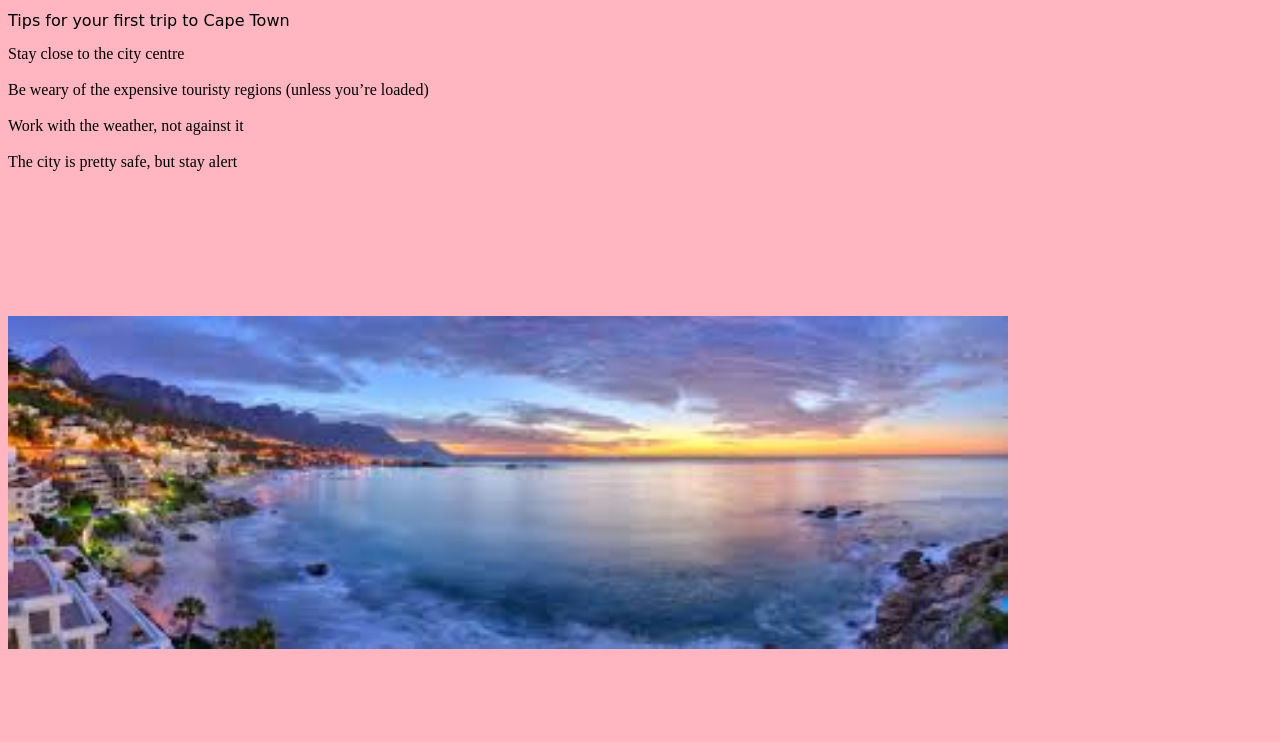
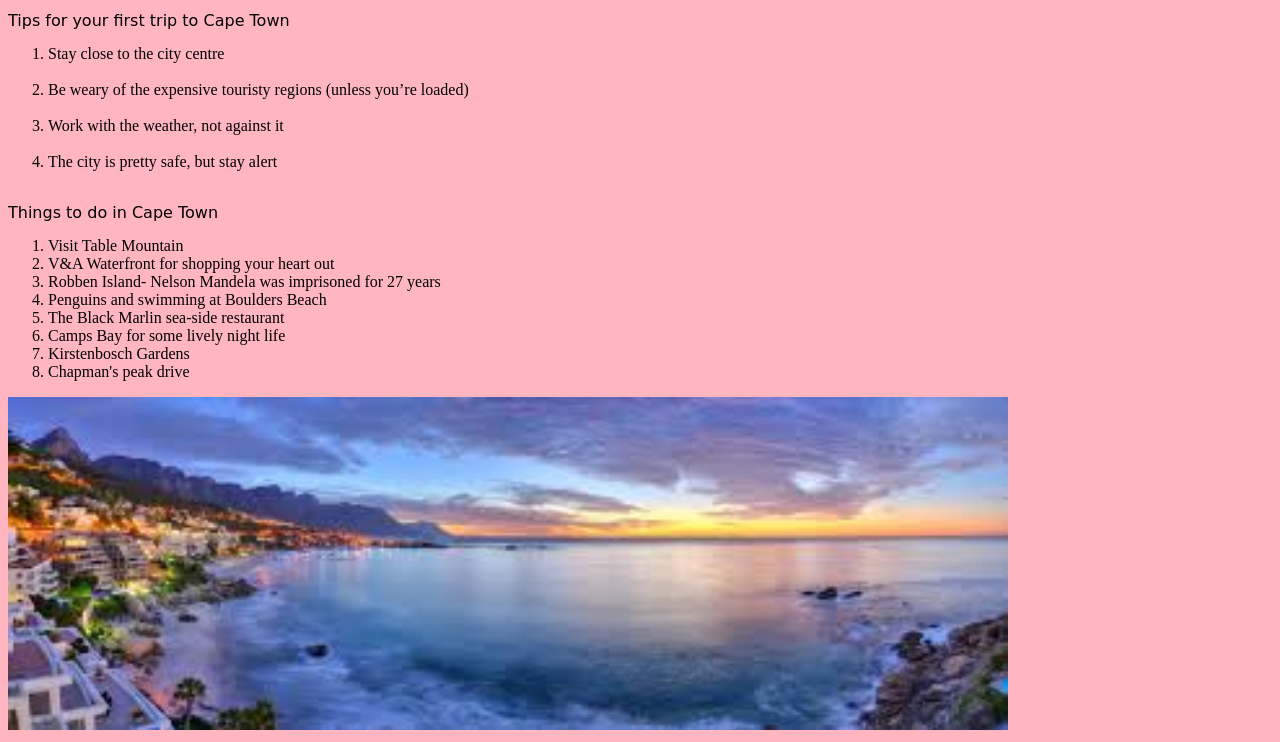
Before and after one commit to vrushti2011/group-project, a plain HTML site: page capetown.html in a window 1280 px wide. Shown: the part 195-937 px from the top of the page. Before the commit the page ends 856 px from the top, so only its background shows below. Drawn offline with Linux system fonts and the light colour scheme.

Commit message:
Cape Town edit

```diff
--- a/capetown.html
+++ b/capetown.html
@@ -13,12 +13,25 @@ Slowly rotating cable cars climb to the mountain’s flat top, from which there
     </p>
     <p> Tips for your first trip to Cape Town
       <ol class="list">
-        <li> Stay close to the city centre </li> <br>
+        <li>Stay close to the city centre </li> <br>
         <li>Be weary of the expensive touristy regions (unless you’re loaded) </li> <br>
         <li>Work with the weather, not against it</li> <br>
         <li>The city is pretty safe, but stay alert</li> <br>
       </ol>
     </p>
+    <p>
+      Things to do in Cape Town
+      <ol class="list">
+        <li> Visit Table Mountain </li>
+        <li> V&A Waterfront for shopping your heart out </li>
+        <li> Robben Island- Nelson Mandela was imprisoned for 27 years </li>
+        <li> Penguins and swimming at Boulders Beach </li>
+        <li> The Black Marlin sea-side restaurant </li>
+        <li> Camps Bay for some lively night life </li>
+        <li> Kirstenbosch Gardens </li>
+        <li> Chapman's peak drive </li>
+      </ol>
+    </p>
     <img src="download.jpeg" alt="Trulli" width="1000" height="333">
   </body>
 </html>
--- a/css/contact.css
+++ /dev/null
@@ -1,11 +0,0 @@
-body{
-  background-color:lightpink
-}
-h1 {
-  font-family: Comic Sans MS, cursive, sans-serif;
-  font-size: 48px;
-  font-size: 4.8rem;
-  line-height: 1;
-  margin-bottom: 0;
-  text-align: center;
-}
--- a/css/styles.css
+++ b/css/styles.css
@@ -47,16 +47,6 @@ img{
   ...
 }
 
-ol{
-  /*line-style: none;*/
-  padding: 0;
-  margin-bottom: 10%;
-  font-size: 1em;
-  /*display: flex;*/
-  /*justify-content:space-between;*/
-  list-style: disc;
-}
-
 .show{
   font-family: times new roman;
 font-size:24px;
```
Also changed, not shown: 1 other file.
